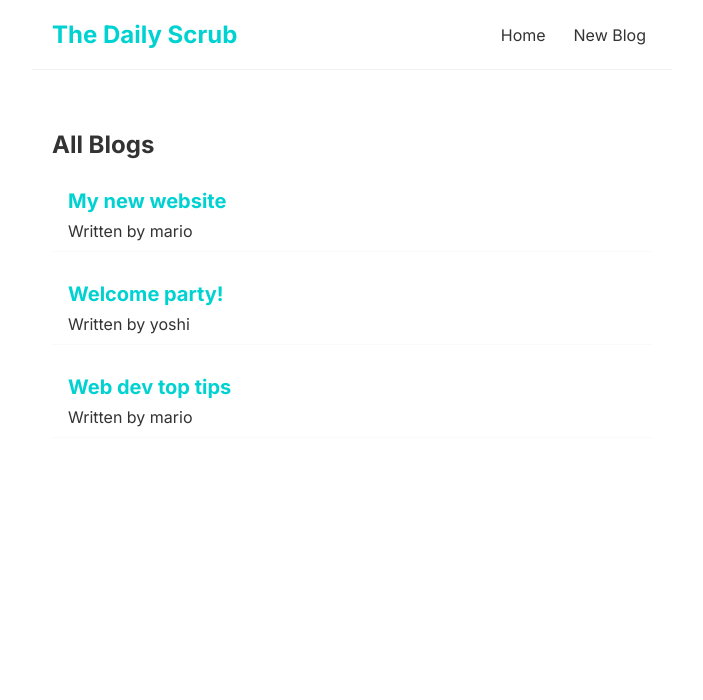
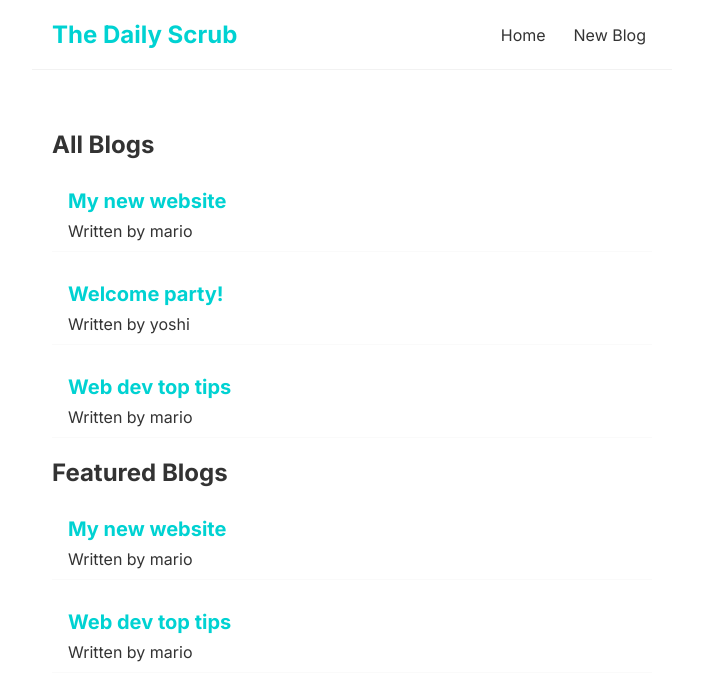
Before and after one commit to BradleyBuckets/react-micro-blog, a React (Create React App) app: page / in a window 1280 px wide. Shown: the top 700 px of the page, without its empty margins (288-991 px from the left). Built offline with nearby package versions, Linux system fonts and the light colour scheme; data requests are answered from the project's data file.

Commit message:
Clean up code

```diff
--- a/src/Create.js
+++ b/src/Create.js
@@ -47,9 +47,6 @@ const Create = () => {
         </select>
         {isPending && <button disabled>Adding...</button>}
         {!isPending && <button>Add Blog</button>}
-        {/* <p>{title}</p>
-        <p>{body}</p>
-        <p>{author}</p> */}
       </form>
     </div>
   );
--- a/src/Home.js
+++ b/src/Home.js
@@ -5,28 +5,16 @@ import useFetch from "./useFetch";
 const Home = () => {
   const { data: blogs, isLoading } = useFetch("http://localhost:8000/blogs");
 
-  //   const handleDelete = (id) => {
-  //     const newBlogs = blogs.filter((blog) => blog.id !== id);
-  //     setBlogs(newBlogs);
-  //   };
-
   return (
     <div className="home">
       {isLoading && <h3>Please hold on, we are loading the data...</h3>}
+      {blogs && <BlogList blogs={blogs} title={"All Blogs"} />}
       {blogs && (
         <BlogList
-          blogs={blogs}
-          title={"All Blogs"}
-          // handleDelete={() => console.log("delete")}
+          blogs={blogs.filter((blog) => blog.author === "mario")}
+          title={"Featured Blogs"}
         />
       )}
-      {/* {blogs && (
-        <BlogList
-          blogs={blogs.filter((blog) => blog.author === "mario")}
-          title={"Mario's Blogs"}
-          handleDelete={handleDelete}
-        />
-      )} */}
     </div>
   );
 };
--- a/src/useFetch.js
+++ b/src/useFetch.js
@@ -17,7 +17,7 @@ const useFetch = (url) => {
           setIsLoading(false);
         })
         .catch((err) => console.log(err));
-    }, 1000);
+    }, 250);
 
     return () => abortController.abort();
   }, [url]);
```
